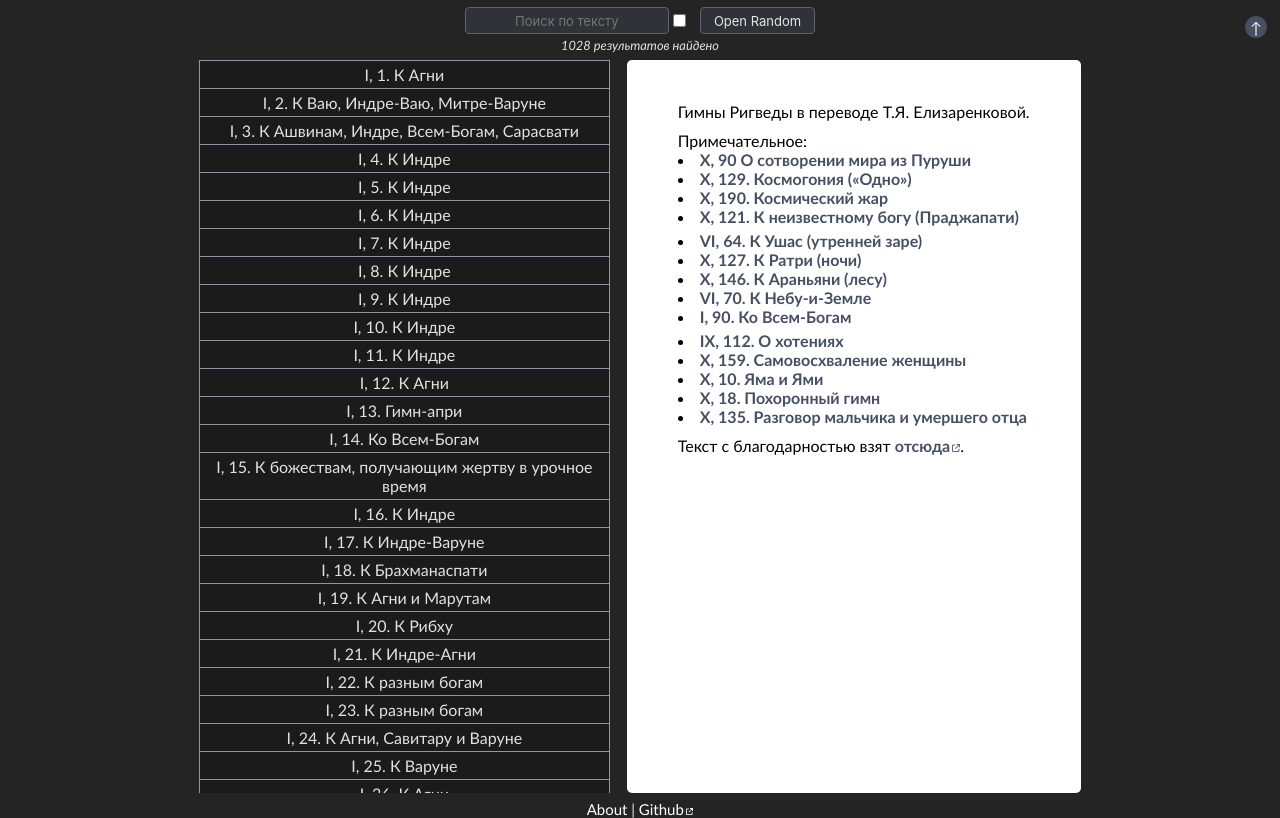
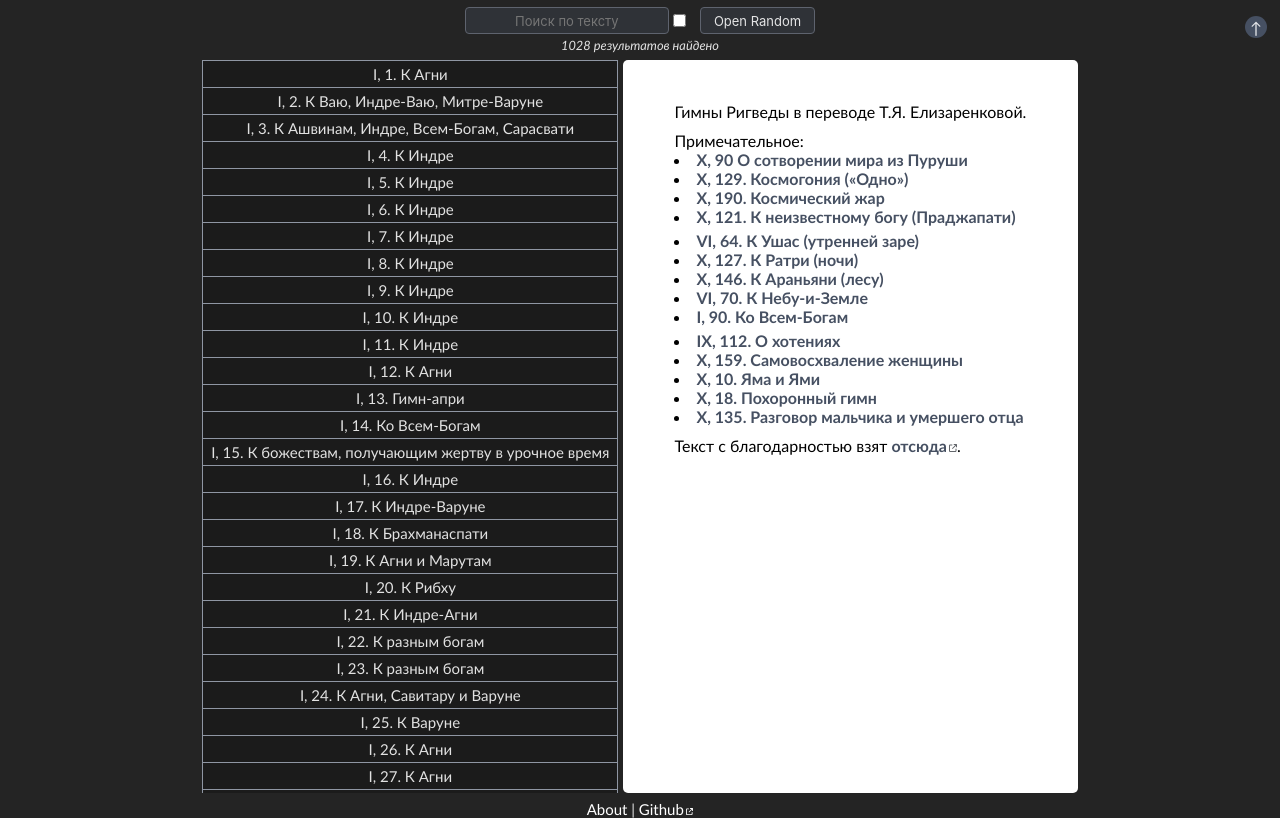
Before and after one commit to siebentod/rigveda, a React (Vite) app: page / in a window 1280 px wide. Built offline with nearby package versions, Linux system fonts and the light colour scheme.

Commit message:
smallfix

```diff
--- a/src/App.scss
+++ b/src/App.scss
@@ -82,7 +82,7 @@ main {
 .cards {
   grid-column: 1;
   overflow-y: auto;
-  padding: 0 12px 0 0;
+  padding: 0 0px 0 0;
   height: 100%;
   max-width: 33dvw;
   margin: auto;
@@ -109,7 +109,7 @@ main {
 
 .card__title {
   padding: 2px;
-  font-size: 1rem;
+  font-size: 0.938rem;
   background-color: rgb(27, 27, 27);
   flex: 1;
   display: flex;
```
